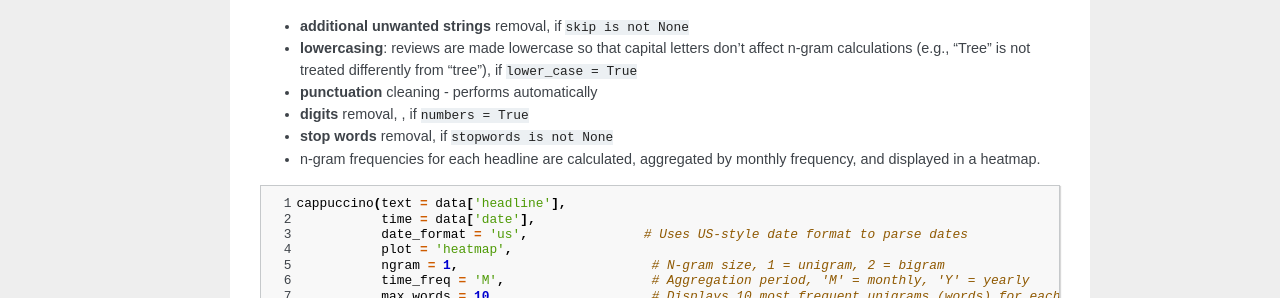
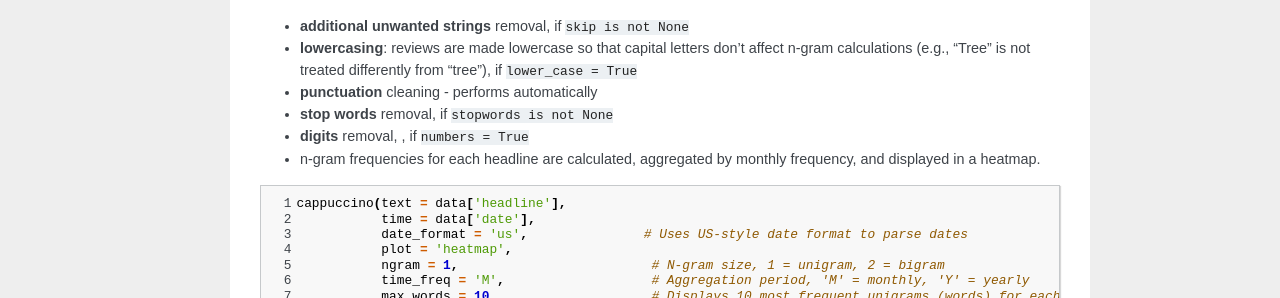
Before and after one commit to PetrKorab/Arabica, a Sphinx documentation site: the page built from docs/source/Heatmap.rst, in a window 1280 px wide. Shown: the part 627-925 px from the top of the page. Built offline with Sphinx 7.4.7, drawn with Linux system fonts in a browser that asks for light colours; pages that are not in the unit, such as notebooks, are missing from menus.

```diff
--- a/docs/source/Heatmap.rst
+++ b/docs/source/Heatmap.rst
@@ -49,9 +49,9 @@ It procceeds in this way:
 
 * **punctuation** cleaning - performs automatically
 
+* **stop words** removal, if ``stopwords is not None``
+
 * **digits** removal, , if ``numbers = True``
-
-* **stop words** removal, if ``stopwords is not None``
 
 * n-gram frequencies for each headline are calculated, aggregated by monthly frequency, and displayed in a heatmap.
 
```
